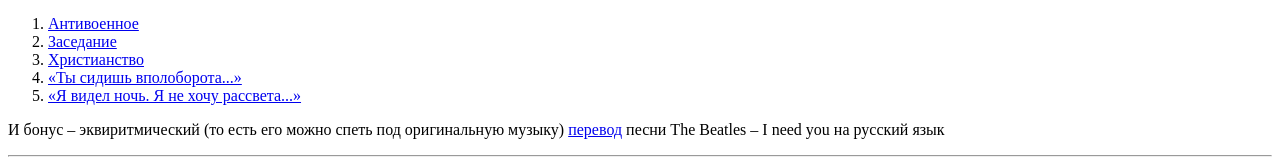
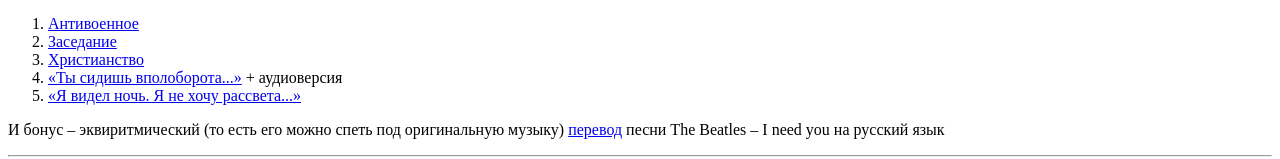
Before and after one commit to TombovskyDed/TombovskyDed.github.io, a plain HTML site: page index.html in a window 1280 px wide. Shown: the part 4522-4681 px from the top of the page. Drawn offline with Linux system fonts and the light colour scheme.

Commit message:
Update index.html

```diff
--- a/index.html
+++ b/index.html
@@ -120,7 +120,7 @@
             <li><a href="Y1.html">Антивоенное</a></li>
             <li><a href="Y2.html">Заседание</a></li>
             <li><a href="Y3.html">Христианство</a></li>
-            <li><a href="Y4.html">«Ты сидишь вполоборота...»</a></li>
+            <li><a href="Y4.html">«Ты сидишь вполоборота...»</a> + аудиоверсия</li>
             <li><a href="Y5.html">«Я видел ночь. Я не хочу рассвета...»</a></li>
         </ol>
         <p>И бонус – эквиритмический (то есть его можно спеть под оригинальную музыку) <a href="Y6.html">перевод</a> песни The Beatles – I need you на русский язык</p>
```
